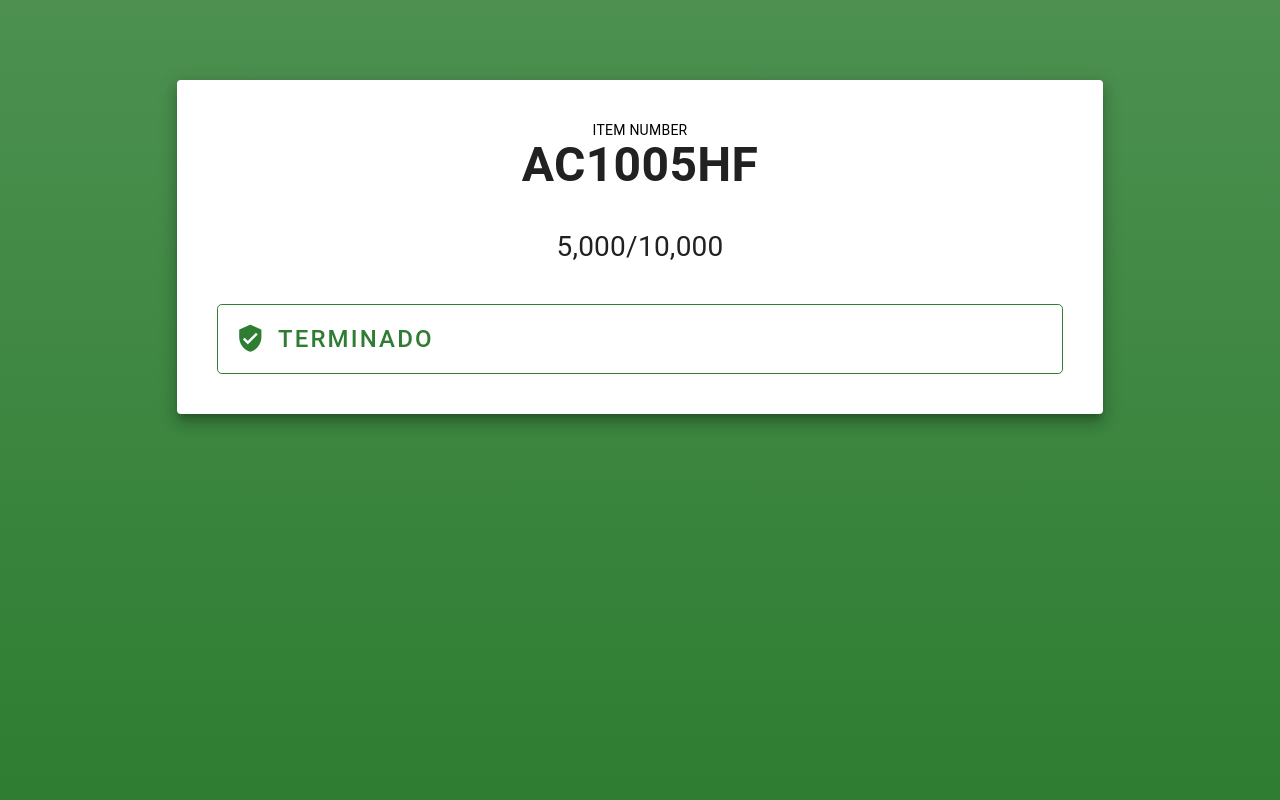
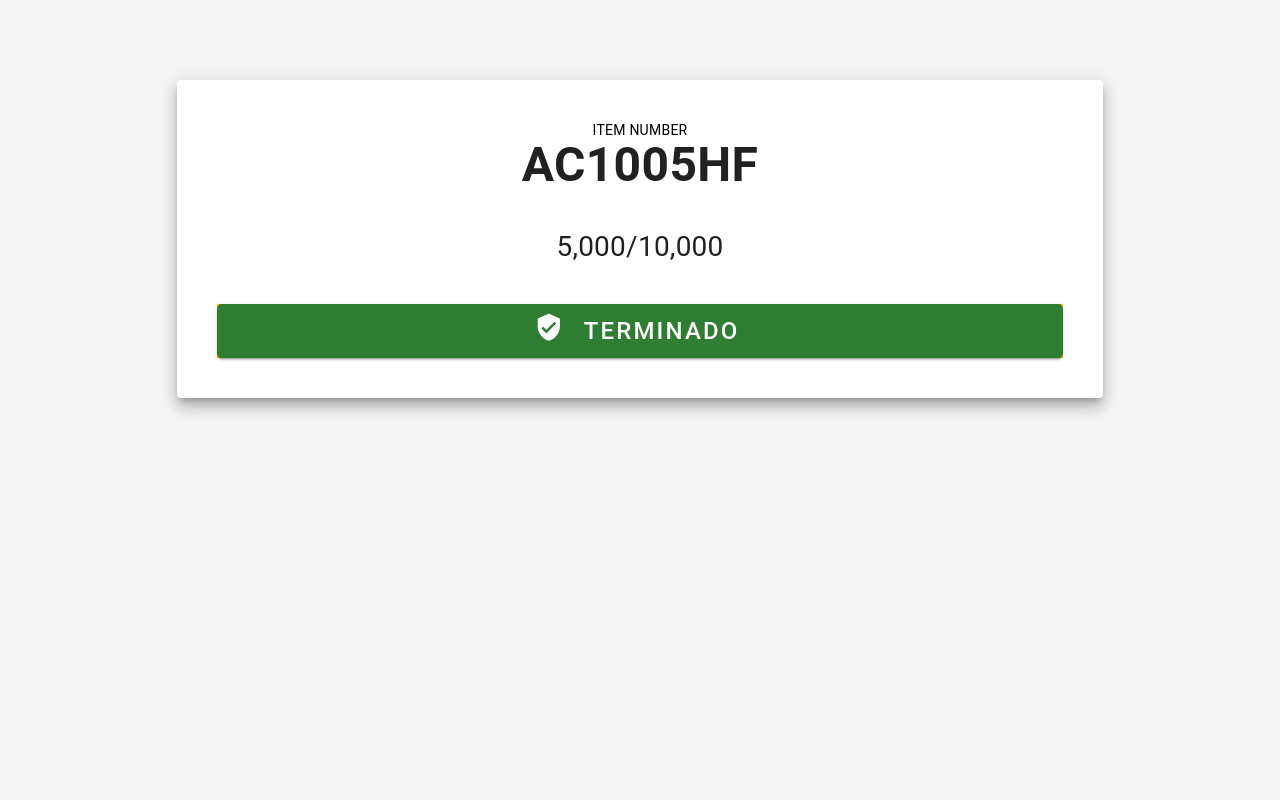
Before and after one commit to joseluis-gc/assembly-automation, a PHP site: page /assembly-automation/Button/button.php in a window 1280 px wide. Run offline with PHP 8.4, Linux system fonts and the light colour scheme.

Commit message:
Button component

```diff
--- a/Button/button.php
+++ b/Button/button.php
@@ -10,15 +10,12 @@
     <title>Button</title>
 </head>
 
-<body class="bg-success bg-gradient">
-    <main>
-        <!-- Main content container-->
-        <div class="container">
+<body class="bg-light">
+    <main class="container">
         <div class="row justify-content-center text-center">
             <div class="col-xxl-7 col-xl-10">
                 <div class="card card-raised shadow-10 mt-5 mt-xl-10 mb-5">
                     <div class="card-body p-5">
-                            <!-- Auth header with logo image-->
                         <div>
                             <p class="mb-0">ITEM NUMBER</p>
                             <h1 class="display-3 mb-0">
@@ -26,12 +23,13 @@
                             </h1>
                             <h3 class="mb-5 mt-5">5,000/10,000</h3>
                         </div>
-                            <div class="d-grid gap-2">
-                                <button class="btn btn-outline-success btn-xl" type="button">
+                        <div class="d-grid gap-2 bg-warning">
+                            <button class="btn btn-raised-success btn-xl btn-lg" type="button">
+                               <span style="width: 100%; display: block; margin: auto;">
                                     <i class="leading-icon material-icons">verified_user</i>
                                 Terminado
+                            </span>
                             </button>
-                            </div>
                         </div>
                     </div>
                 </div>
```
Lines whose indentation alone changed are shown as unchanged.
